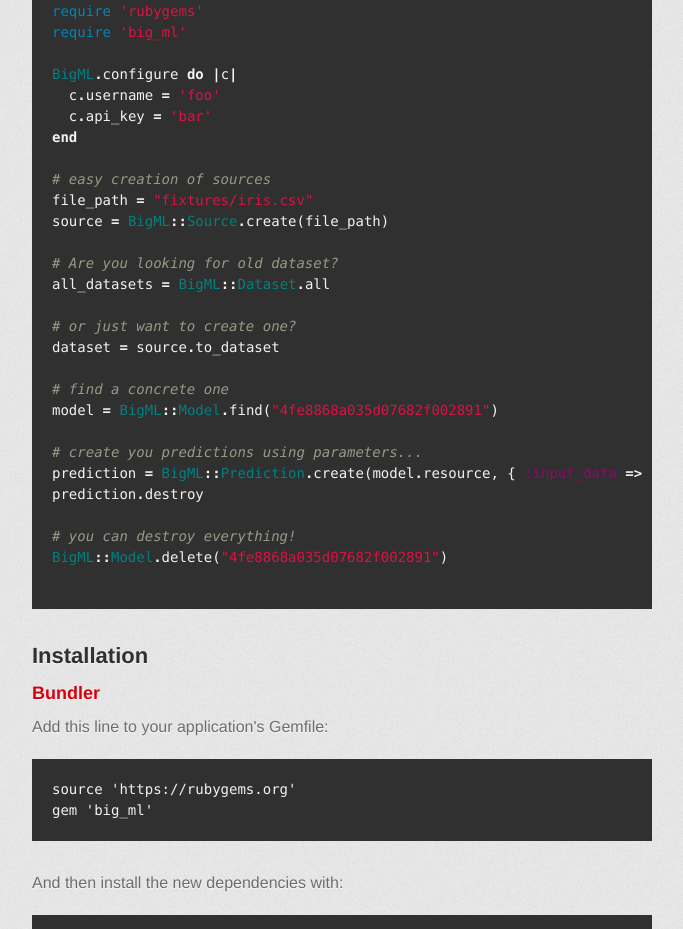
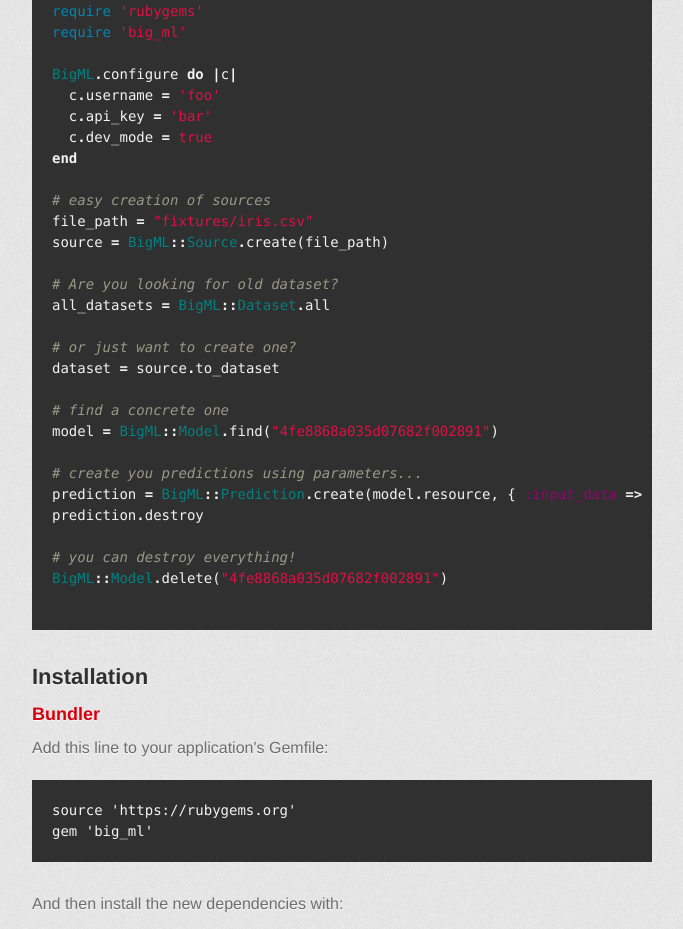
Before and after one commit to vigosan/big_ml, a plain HTML site: page index.html in a window 1280 px wide. Shown: the part 774-1703 px from the top of the page, without its empty margins (298-981 px from the left). Drawn offline with Linux system fonts and the light colour scheme; a web font is replaced by a local one.

Commit message:
Update configuration

```diff
--- a/index.html
+++ b/index.html
@@ -46,6 +46,7 @@
 <span class="no">BigML</span><span class="o">.</span><span class="n">configure</span> <span class="k">do</span> <span class="o">|</span><span class="n">c</span><span class="o">|</span>
   <span class="n">c</span><span class="o">.</span><span class="n">username</span> <span class="o">=</span> <span class="s1">'foo'</span>
   <span class="n">c</span><span class="o">.</span><span class="n">api_key</span> <span class="o">=</span> <span class="s1">'bar'</span>
+  <span class="n">c</span><span class="o">.</span><span class="n">dev_mode</span> <span class="o">=</span> <span class="s1">true</span>
 <span class="k">end</span>
 
 <span class="c1"># easy creation of sources</span>
```
